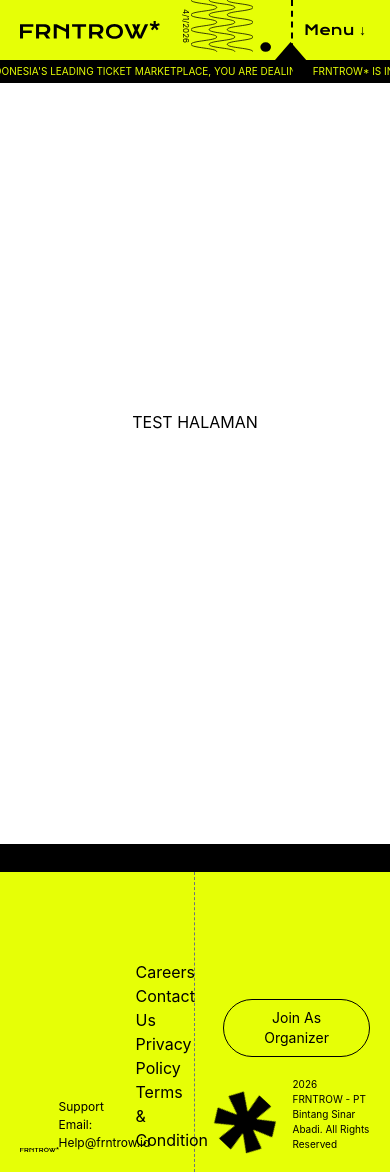
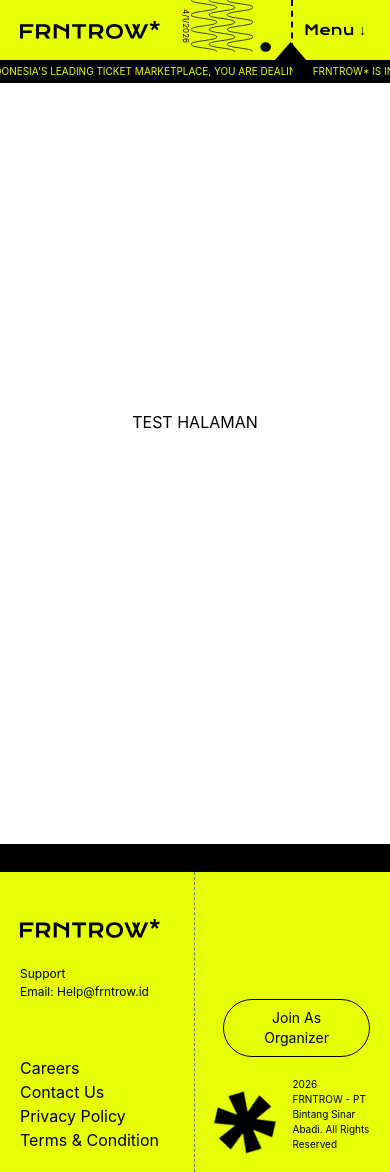
Before and after one commit to daveteru/miniproject-FE, a React (Vite) app: page / in a window 390 px wide. Built offline with nearby package versions, Linux system fonts and the light colour scheme.

Commit message:
style: adjust for responsive mobile version

```diff
--- a/src/components/Footer.tsx
+++ b/src/components/Footer.tsx
@@ -22,7 +22,7 @@ export default function Footer() {
       <div className="w-screen bg-[#E6FF06] h-75 grid grid-cols-2">
         {/* Footer Kiri */}
 
-        <div className="border-r border-dashed h-full border-gray-500 grid grid-cols-4 p-5 ">
+        <div className="border-r border-dashed h-full border-gray-500 grid lg:grid-cols-4 p-5 ">
           <div className=" flex flex-col justify-end">
             <img className="w-35" src="src/assets/Logo.svg" alt="" />
           </div>
```
